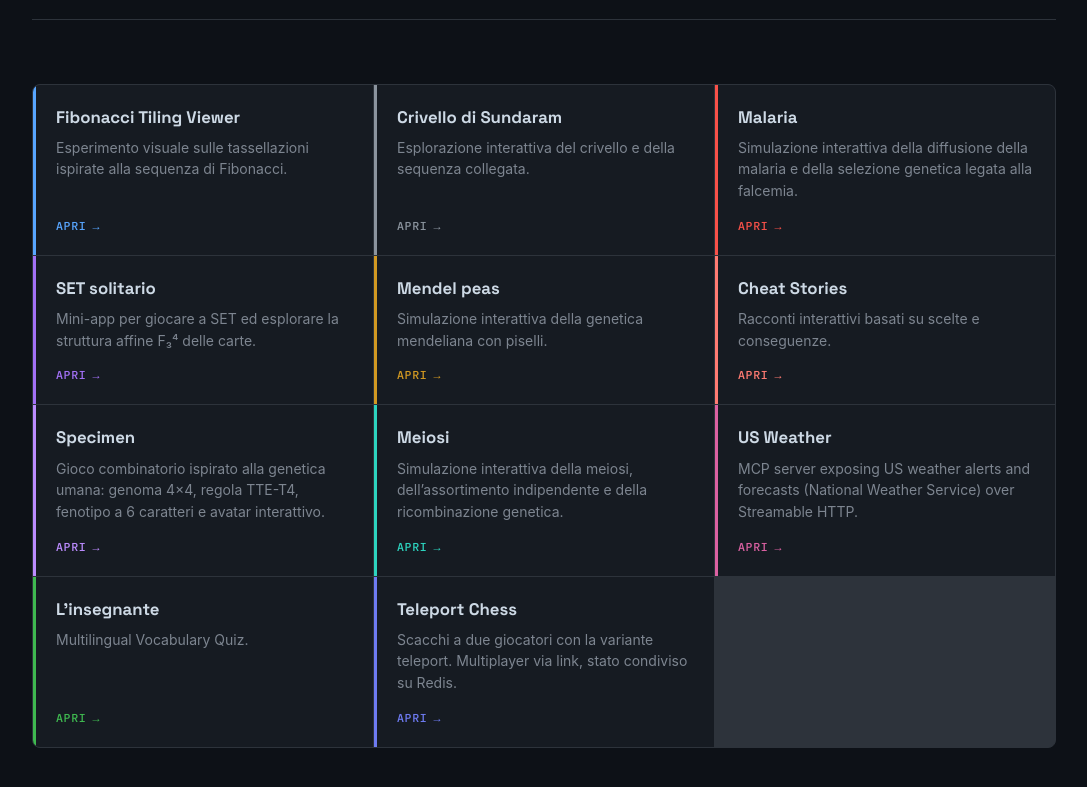
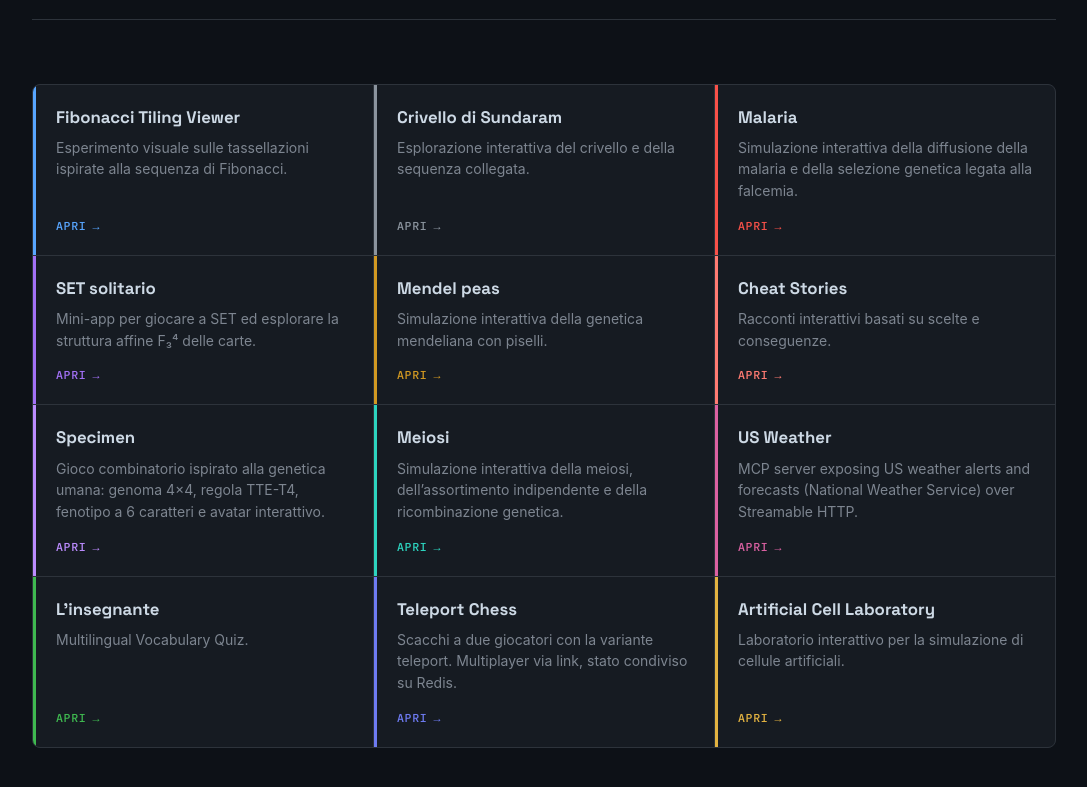
Before and after one commit to bennibeni/links-page, a Next.js app: page / in a window 1280 px wide. Shown: the part 279-1066 px from the top of the page, without its empty margins (96-1183 px from the left). Built offline with nearby package versions, Linux system fonts and the light colour scheme.

Commit message:
added Artificial Cell Laboratory

```diff
--- a/app/page.jsx
+++ b/app/page.jsx
@@ -74,6 +74,13 @@ const projects = [
     href: "https://teleport-chess.vercel.app/",
     accent: "indigo",
   },
+  {
+    name: "Artificial Cell Laboratory",
+    description:
+      "Laboratorio interattivo per la simulazione di cellule artificiali.",
+    href: "https://artificial-cell-laboratory.vercel.app/",
+    accent: "amber",
+  },
 ];
 
 export default function Home() {
```
